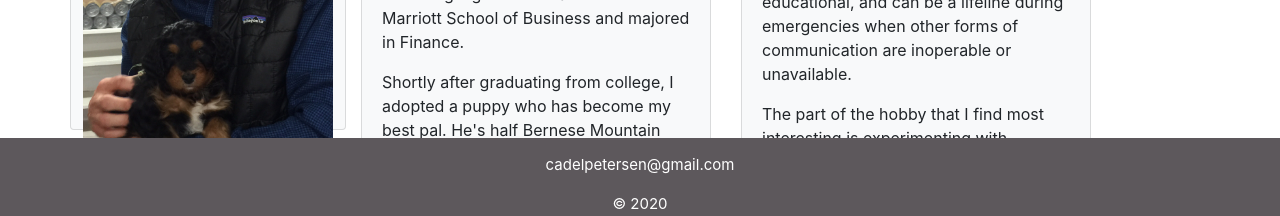
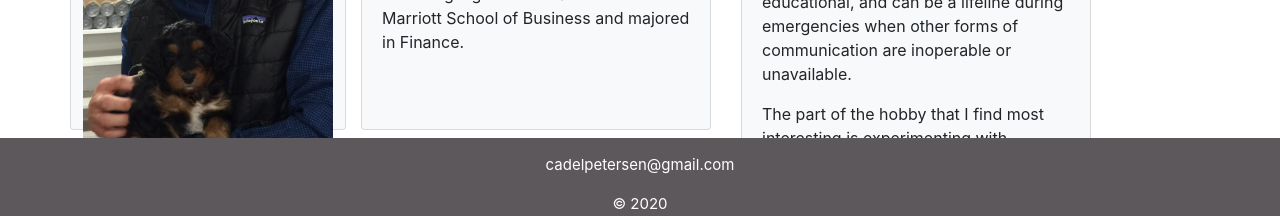
Before and after one commit to mr-cade/cade-portfolio, a React (Create React App) app: page / in a window 1280 px wide. Shown: the part 566-782 px from the top of the page. Built offline with nearby package versions, Linux system fonts and the light colour scheme; a web font is replaced by a local one.

Commit message:
about page layout

```diff
--- a/src/pages/About.js
+++ b/src/pages/About.js
@@ -17,13 +17,13 @@ function About() {
                         <img src={mePic} className="profPic" alt=""></img>
                     </Card>
                     <Col size="md-4">
-                        <div className="card bg-light" style={{ height: 500 }}>
+                        <div className="card bg-light" style={{ height: 350 }}>
                             <div className="card-body">
                                 <div className="card-title">
                                     <h4>Background</h4>
 
                                     <p >I was born and raised north of Salt Lake City in Bountiful, UT. Growing up, I loved to learn, ski, play sports and play videogames with my friends. I was a student at Bountiful High School where I participated in student council. Following high school I attended BYU's Marriott School of Business and majored in Finance.</p>
-                                    <p >Shortly after graduating from college, I adopted a puppy who has become my best pal. He's half Bernese Mountain Dog, half Poodle, all bark and no bite.</p>
+
                                 </div>
                             </div>
                         </div>
```
